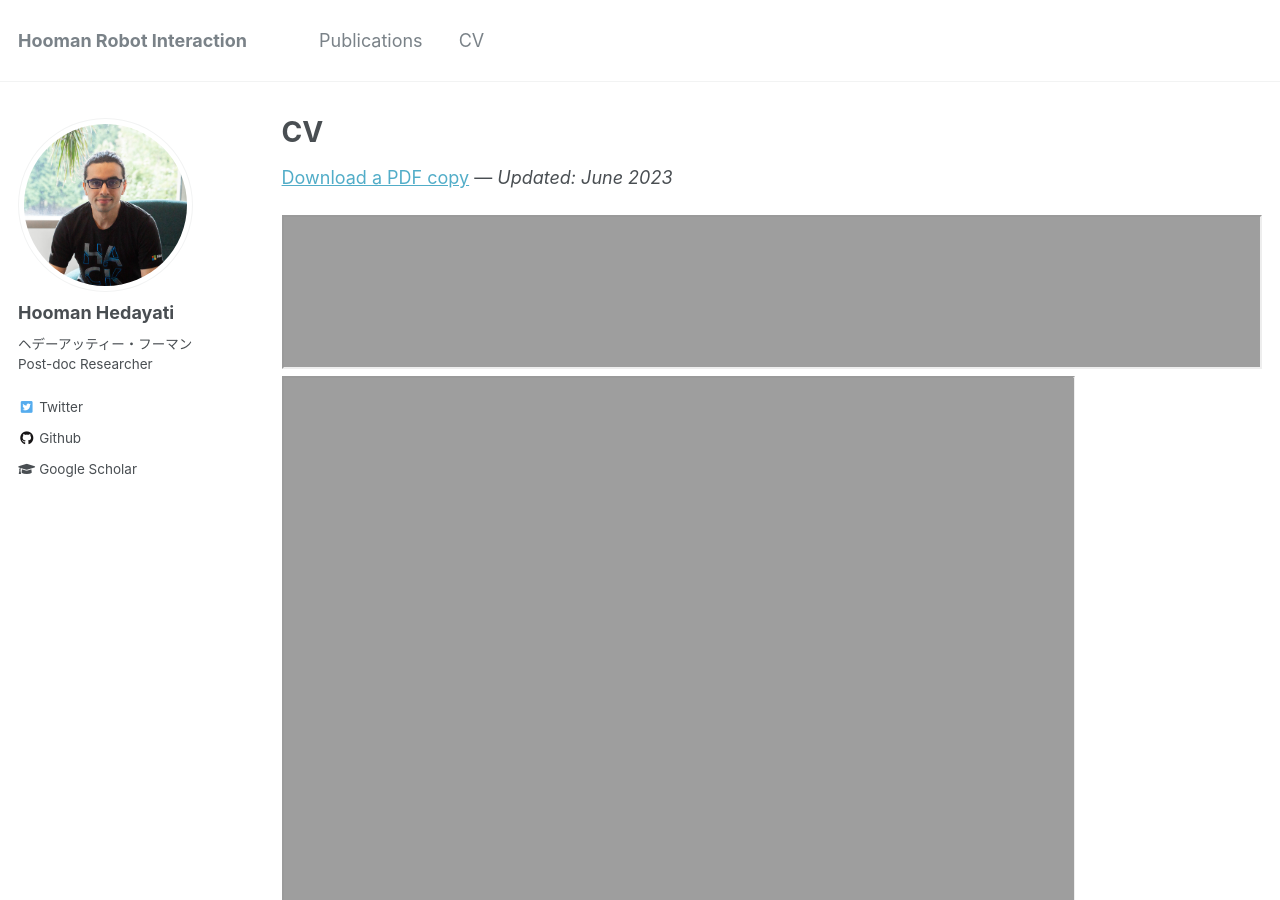
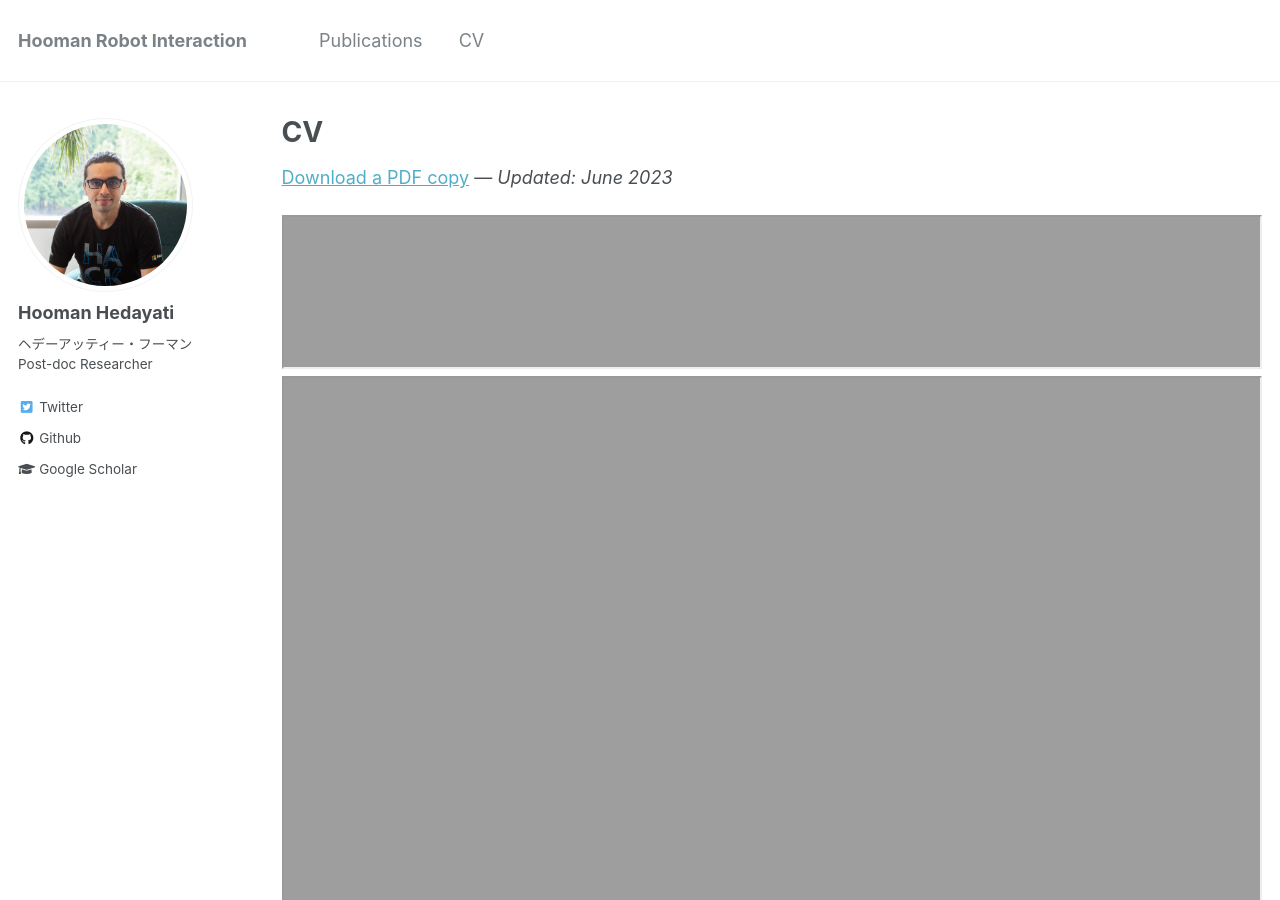
Before and after one commit to hooman202/hooman202.github.io, a Jekyll site: the page built from _pages/cv.md, in a window 1280 px wide and 900 px high. Built offline with Jekyll 4.4.1, drawn with Linux system fonts in a browser that asks for light colours.

Commit message:
modified:   _pages/cv.md

```diff
--- a/_pages/cv.md
+++ b/_pages/cv.md
@@ -14,6 +14,6 @@ redirect_from:
 <iframe src="https://hooman202.github.io/files/CV/Hooman_Hedayati_CV.pdf" width="100%" height="500%" allow="autoplay"></iframe>
 
 
-<div style="width: 210mm; height: 297mm;">
+<div style="width: 100%; height: 297mm;">
   <iframe src="https://hooman202.github.io/files/CV/Hooman_Hedayati_CV.pdf" style="width: 100%; height: 100%;" allow="autoplay"></iframe>
 </div>
```
